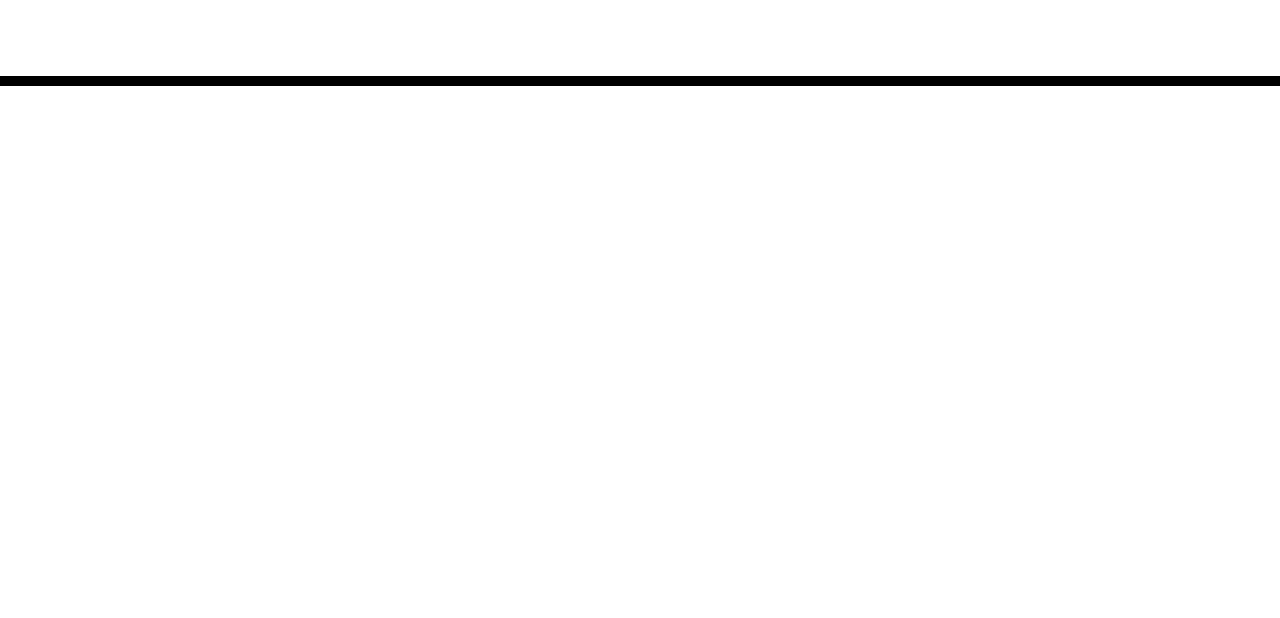
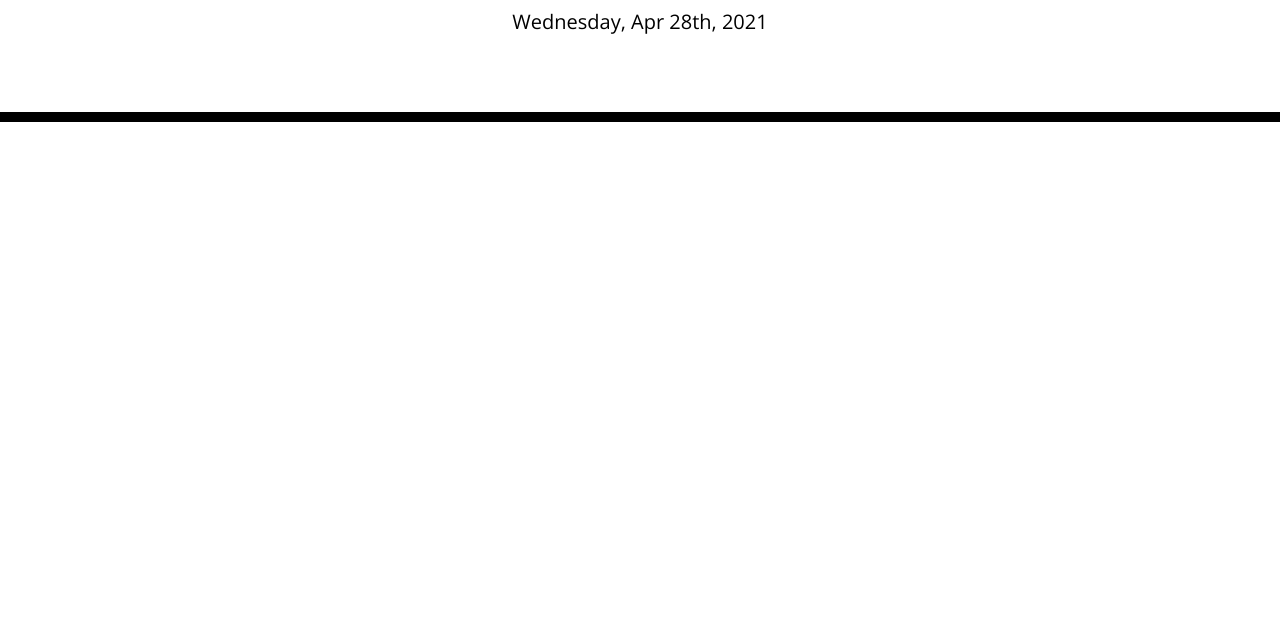
Before and after one commit to atleastitsanethosman/workdayschedulerhw5, a plain HTML site: page index.html in a window 1280 px wide. Shown: the part 182-800 px from the top of the page. Drawn offline with nearby package versions, Linux system fonts and the light colour scheme; files that its build step writes are made by us from their sources.

Commit message:
added time function to top and fixed link to stylesheet.

```diff
--- a/assets/js/script.js
+++ b/assets/js/script.js
@@ -0,0 +1,6 @@
+// variables for DOM elements.
+
+
+// get today's date in appropriate format and append to timeblock.
+var today = moment();
+$("#currentDay").text(today.format("dddd, MMM Do, YYYY"));
--- a/index.html
+++ b/index.html
@@ -18,7 +18,7 @@
       href="https://fonts.googleapis.com/css?family=Open+Sans&display=swap"
       rel="stylesheet"
     />
-    <link rel="stylesheet" href="style.css" />
+    <link rel="stylesheet" href="./assets/css/style.css" />
     <title>Work Day Scheduler</title>
   </head>
 
@@ -34,5 +34,6 @@
 
     <script src="https://cdnjs.cloudflare.com/ajax/libs/jquery/3.2.1/jquery.min.js"></script>
     <script src="https://cdnjs.cloudflare.com/ajax/libs/moment.js/2.24.0/moment.min.js"></script>
+    <script src="./assets/js/script.js"></script>
   </body>
 </html>
```
